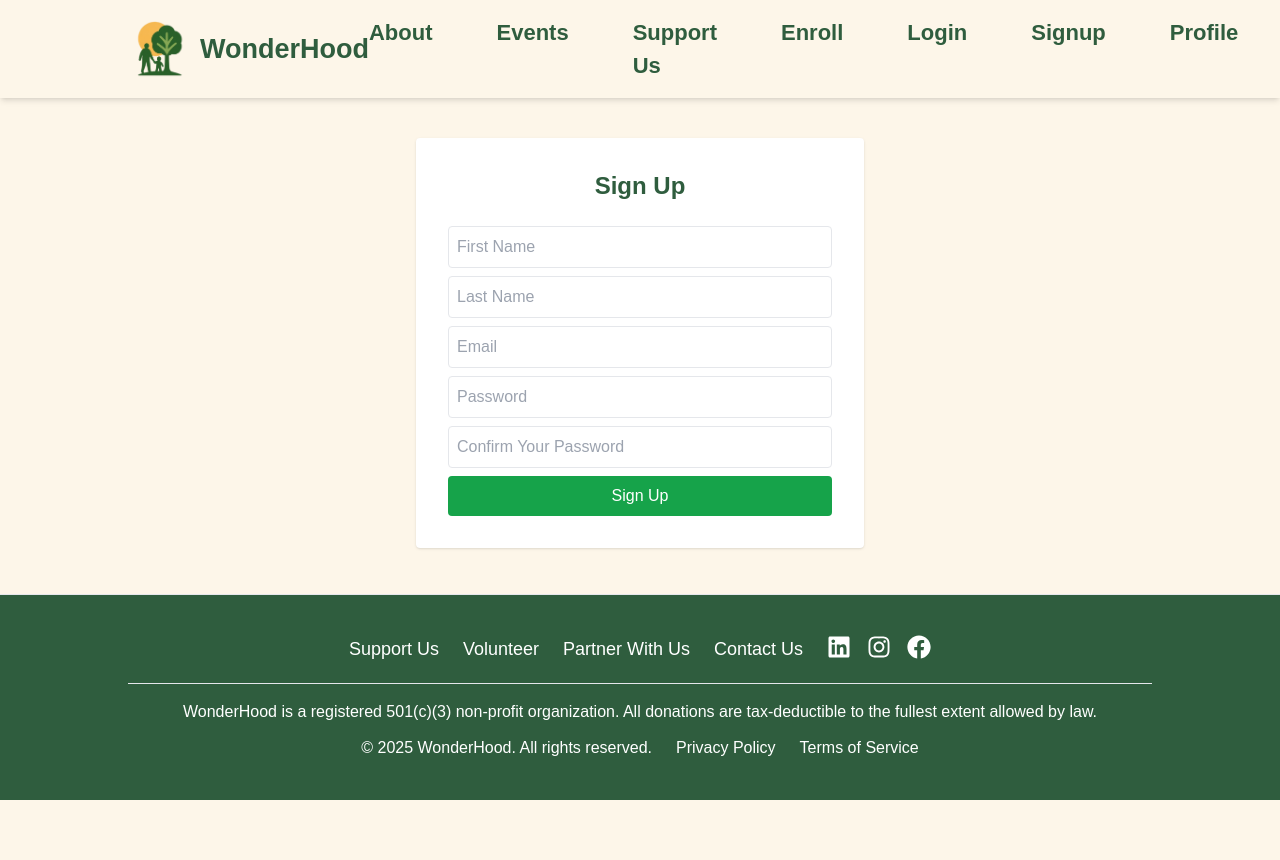
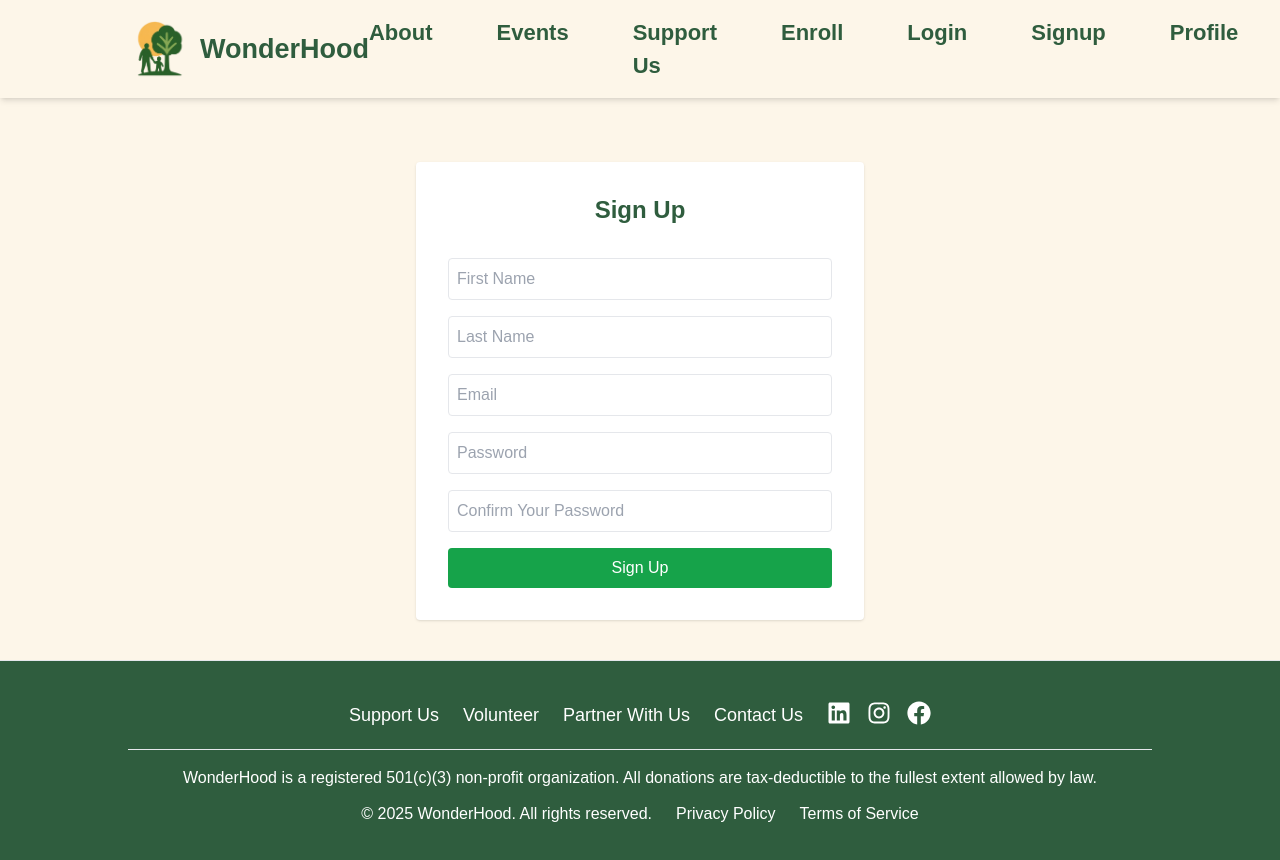
Before and after one commit to Alizon121/WUNDR-Learning-Project, a Next.js app in the folder frontend/: page /signup in a window 1280 px wide. Shown: the top 860 px of the page. Before the commit the page ends 800 px from the top, so only its background shows below. Built offline with nearby package versions, Linux system fonts and the light colour scheme.

Commit message:
Fix Python env & .gitignore, setup backend, clean repo

```diff
--- a/frontend/src/app/signup/page.tsx
+++ b/frontend/src/app/signup/page.tsx
@@ -1,8 +1,9 @@
 'use client'
 
 import { useState } from "react";
+import { FormErrors } from "@/types/forms";
 
-export default function SignupPage(){
+export default function SignupPage() {
     const [form, setForm] = useState({
         firstName: "",
         lastName: "",
@@ -11,32 +12,61 @@ export default function SignupPage(){
         confirmPassword: "",
     });
 
-    function handleChange(e) {
+    const [errors, setErrors] = useState<FormErrors>({});
+
+    // Handle input changes and reset errors
+    function handleChange(e: React.ChangeEvent<HTMLInputElement>) {
         setForm({ ...form, [e.target.name]: e.target.value });
     }
 
-    function handleSubmit(e) {
+    // Validate form fields on submit
+    function handleSubmit(e: React.FormEvent<HTMLFormElement>) {
         e.preventDefault();
+        let tempErrors: FormErrors = {};
+
+        // Validate required fields
+        if (!form.firstName) tempErrors.firstName = "First Name is required";
+        if (!form.lastName) tempErrors.lastName = "Last Name is required";
+        if (!form.email) tempErrors.email = "Email is required";
+        if (!form.password) tempErrors.password = "Password is required";
+        if (!form.confirmPassword) tempErrors.confirmPassword = "Confirm your password";
+
+        // Check if passwords match
         if (form.password !== form.confirmPassword) {
-            alert("Пароли не совпадают!");
-            return; // <-- Не забывай return!
+            tempErrors.confirmPassword = "Passwords do not match";
         }
+        // Check password strength (at least 6 chars, one letter and one number)
+        if (
+            form.password &&
+            !/^(?=.*[A-Za-z])(?=.*\d)[A-Za-z\d!@#$%^&*()_+=-]{6,}$/.test(form.password)
+        ) {
+            tempErrors.password = "Password must be at least 6 characters and contain a letter and a number";
+        }
+
+        setErrors(tempErrors);
+
+        // Stop submission if errors exist
+        if (Object.keys(tempErrors).length > 0) return;
+
+        // If everything is valid, clear errors and send data (here: just log)
+        setErrors({});
         console.log(form);
     }
 
     return (
-        <form onSubmit={handleSubmit} className="max-w-md mx-auto mt-10 p-8 bg-white rounded shadow">
-            <h2 className="text-2xl font-bold mb-6 text-center">Sign Up</h2>
+        <form onSubmit={handleSubmit} className="max-w-md mx-auto mt-16 p-8 bg-white rounded shadow">
+            <h2 className="text-2xl font-bold mb-8 text-center">Sign Up</h2>
 
             <input
                 type="text"
                 name="firstName"
                 placeholder="First Name"
-                value = {form.firstName}
+                value={form.firstName}
                 onChange={handleChange}
-                className="mb-2 p-2 border rounded w-full"
+                className="mb-4 p-2 border rounded w-full"
                 required
             />
+            {errors.firstName && <div className="text-red-600 text-sm mb-2">{errors.firstName}</div>}
 
             <input
                 type="text"
@@ -44,9 +74,10 @@ export default function SignupPage(){
                 placeholder="Last Name"
                 value={form.lastName}
                 onChange={handleChange}
-                className="mb-2 p-2 border rounded w-full"
+                className="mb-4 p-2 border rounded w-full"
                 required
             />
+            {errors.lastName && <div className="text-red-600 text-sm mb-2">{errors.lastName}</div>}
 
             <input
                 type="email"
@@ -54,9 +85,10 @@ export default function SignupPage(){
                 placeholder="Email"
                 value={form.email}
                 onChange={handleChange}
-                className="mb-2 p-2 border rounded w-full"
+                className="mb-4 p-2 border rounded w-full"
                 required
             />
+            {errors.email && <div className="text-red-600 text-sm mb-2">{errors.email}</div>}
 
             <input
                 type="password"
@@ -64,9 +96,10 @@ export default function SignupPage(){
                 placeholder="Password"
                 value={form.password}
                 onChange={handleChange}
-                className="mb-2 p-2 border rounded w-full"
+                className="mb-4 p-2 border rounded w-full"
                 required
             />
+            {errors.password && <div className="text-red-600 text-sm mb-2">{errors.password}</div>}
 
             <input
                 type="password"
@@ -74,9 +107,10 @@ export default function SignupPage(){
                 placeholder="Confirm Your Password"
                 value={form.confirmPassword}
                 onChange={handleChange}
-                className="mb-2 p-2 border rounded w-full"
+                className="mb-4 p-2 border rounded w-full"
                 required
             />
+            {errors.confirmPassword && <div className="text-red-600 text-sm mb-2">{errors.confirmPassword}</div>}
 
             <button
                 type="submit"
--- /dev/null
+++ b/frontend/src/types/forms.ts
@@ -0,0 +1,7 @@
+export type FormErrors = {
+  firstName?: string;
+  lastName?: string;
+  email?: string;
+  password?: string;
+  confirmPassword?: string;
+};
```
Also changed, not shown: 2 other files (tests, documents, lock files or other folders).
